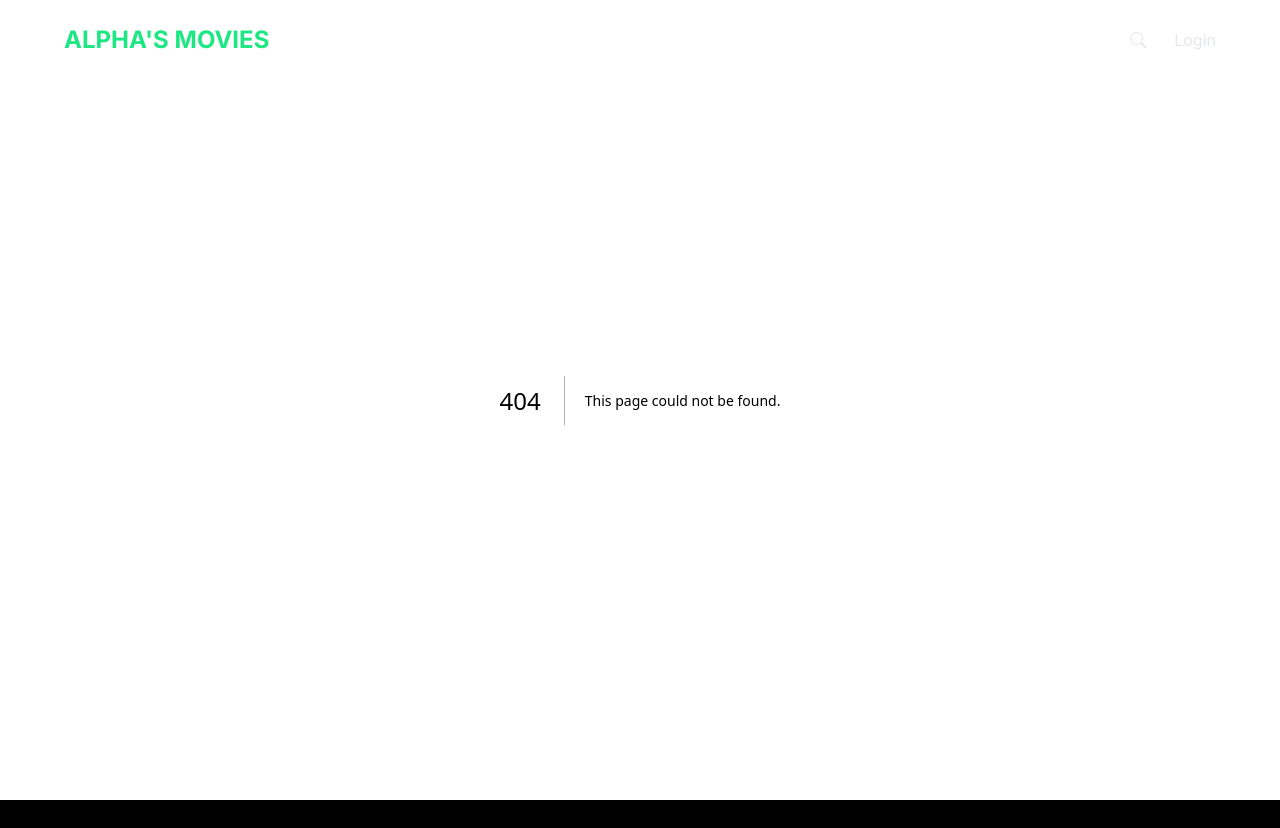
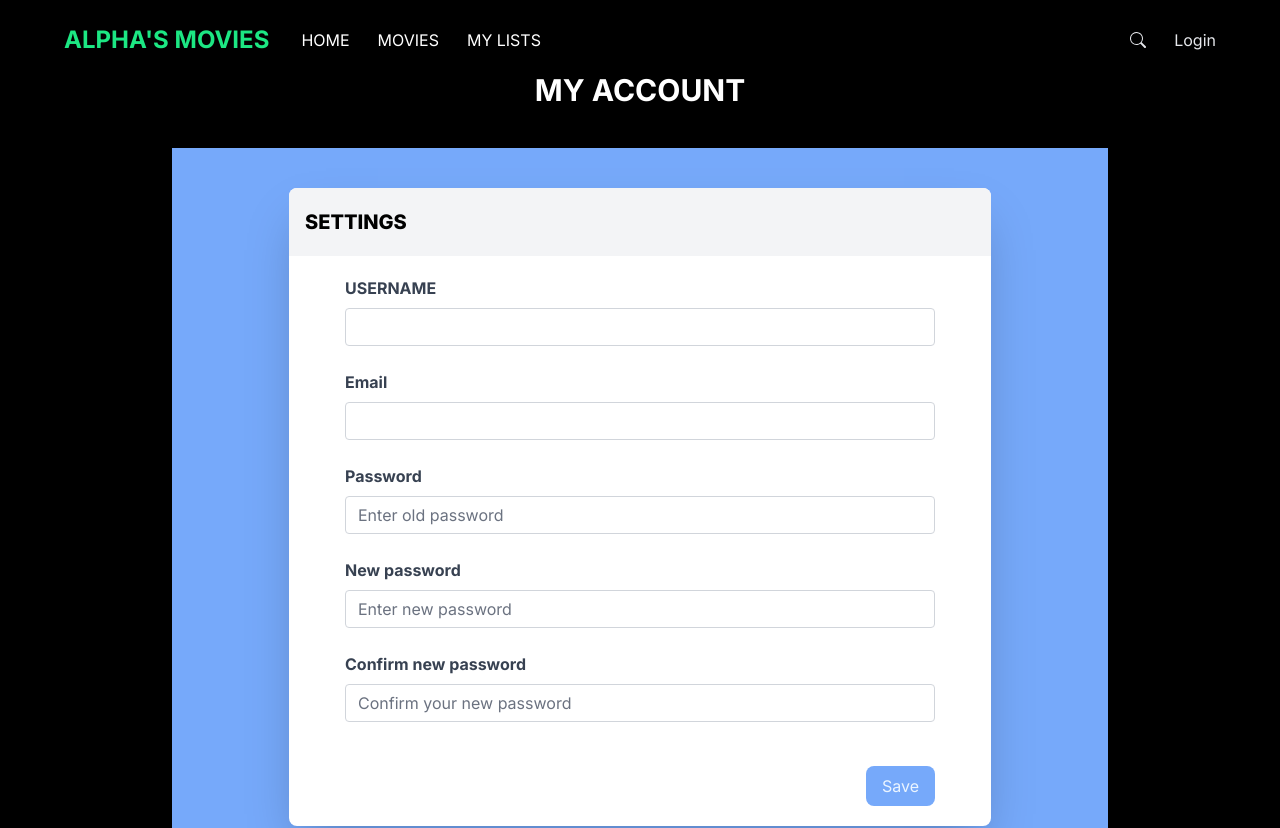
Before and after one commit to Stilisky/Alphas_Movies, a Next.js app in the folder rotten-client/: page /account_settings in a window 1280 px wide. Before the commit this address had no page. Shown: the top 828 px of the page. Built offline with nearby package versions, Linux system fonts and the light colour scheme.

Commit message:
view set

```diff
--- /dev/null
+++ b/rotten-client/src/app/account_settings/page.js
@@ -0,0 +1,126 @@
+import React from 'react'
+
+export default function account_settings() {
+  return (
+    <section>
+      <div class="flex justify-center">
+        <div class="w-[1000px] p-8">
+
+          <div class="flex-1 max-w-screen-2xl mx-auto text-white">
+            <div class="text-center py-10 text-3xl font-bold uppercase">My Account</div>
+          </div>
+          <div class="bg-blue-400 flex item-center justify-center">
+          <div class="bg-white rounded-lg shadow-2xl w-3/4 m-4 my-10">
+            <header class="bg-gray-100 rounded-t-lg py-5 px-4 text-xl font-extrabold uppercase">
+              Settings
+            </header>
+
+            <div class="px-14 py-5">
+              <form>
+                <div class="form-group mb-6">
+                  <label  class="form-label inline-block mb-2 text-gray-700 font-bold">USERNAME</label>
+                  <input type="text" name="username" for="username" class="form-control block
+              w-full
+              px-3
+              py-1.5
+              text-base
+              font-normal
+              text-gray-700
+              bg-white bg-clip-padding
+              border border-solid border-gray-300
+              rounded
+              transition
+              ease-in-out
+              m-0
+              focus:text-gray-700 focus:bg-white focus:border-blue-600 focus:outline-none" id=""
+                    placeholder=""/>
+                </div>
+                <div class="form-group mb-6">
+                  <label  class="form-label inline-block mb-2 text-gray-700 font-bold">Email</label>
+                  <input for="email" type="email" name='email' class="form-control block
+              w-full
+              px-3
+              py-1.5
+              text-base
+              font-normal
+              text-gray-700
+              bg-white bg-clip-padding
+              border border-solid border-gray-300
+              rounded
+              transition
+              ease-in-out
+              m-0
+              focus:text-gray-700 focus:bg-white focus:border-blue-600 focus:outline-none" id="exampleInputPassword2"
+                    placeholder=""/>
+                </div>
+                <div class="form-group mb-6">
+                  <label class="form-label inline-block mb-2 text-gray-700 font-bold">Password</label>
+                  <input name="password" type="password" class="form-control block
+              w-full
+              px-3
+              py-1.5
+              text-base
+              font-normal
+              text-gray-700
+              bg-white bg-clip-padding
+              border border-solid border-gray-300
+              rounded
+              transition
+              ease-in-out
+              m-0
+              focus:text-gray-700 focus:bg-white focus:border-blue-600 focus:outline-none"
+                    placeholder="Enter old password"/>
+                </div>
+                <div class="form-group mb-6">
+                  <label class="form-label inline-block mb-2 text-gray-700 font-bold">New password</label>
+                  <input type="password" class="form-control block
+              w-full
+              px-3
+              py-1.5
+              text-base
+              font-normal
+              text-gray-700
+              bg-white bg-clip-padding
+              border border-solid border-gray-300
+              rounded
+              transition
+              ease-in-out
+              m-0
+              focus:text-gray-700 focus:bg-white focus:border-blue-600 focus:outline-none" id="exampleInputPassword2"
+                    placeholder="Enter new password"/>
+                </div>
+                <div class="form-group mb-6">
+                  <label class="form-label inline-block mb-2 text-gray-700 font-bold">Confirm new password</label>
+                  <input type="password" class="form-control block
+              w-full
+              px-3
+              py-1.5
+              text-base
+              font-normal
+              text-gray-700
+              bg-white bg-clip-padding
+              border border-solid border-gray-300
+              rounded
+              transition
+              ease-in-out
+              m-0
+              focus:text-gray-700 focus:bg-white focus:border-blue-600 focus:outline-none" id="exampleInputPassword2"
+                    placeholder="Confirm your new password"/>
+                </div>
+
+                <div class="flex justify-end gap-3">
+                  <button type="submit" class="bg-blue-400 text-blue-50 rounded-lg py-2 px-4 mt-5">Save</button>
+                </div>
+              </form>
+            </div>
+
+
+          </div>
+        </div>
+
+
+      </div>
+    </div>
+    </section >
+  )
+}
--- a/rotten-client/src/app/components/Footer.js
+++ b/rotten-client/src/app/components/Footer.js
@@ -3,8 +3,10 @@ import React from 'react'
 export default function Footer() {
   return (
     <footer class="w-full bg-black text-gray-600">
+    <div class=" border-t bg-transparent opacity-25 border-gray-400 w-full my-4"></div>
 
     <div class="w-full p-10 space-y-2">
+
       <div class="">Questions? Call Alphas-000 000
       </div>
 
--- a/rotten-client/src/app/components/Trust.js
+++ b/rotten-client/src/app/components/Trust.js
@@ -3,7 +3,7 @@ import React from 'react'
 export default function Trust() {
     return (
         <>
-                <div class="container mx-auto mt-4 ">
+                <div class="container mx-auto mt-4  bg-white">
                     <div
                         x-data="
         {
```
